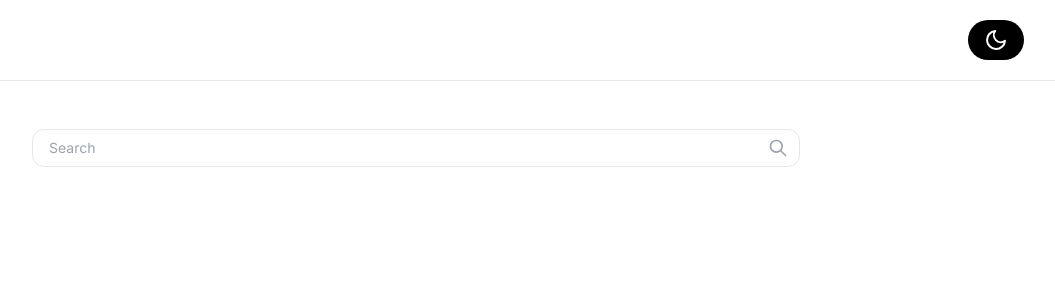
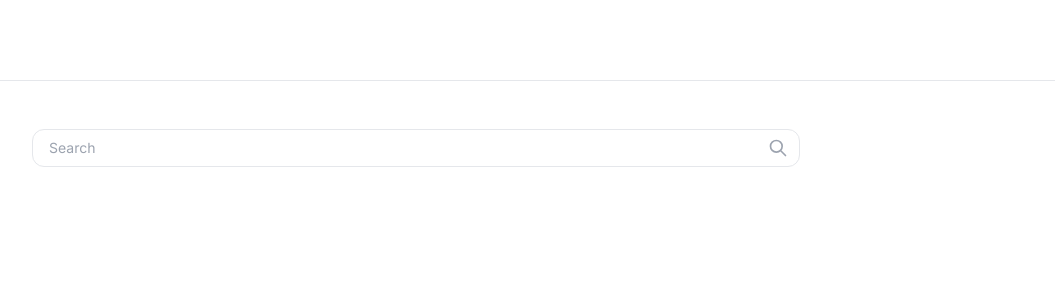
Before and after one commit to iglooe/dictionary, a Next.js app: page / in a window 1280 px wide. Shown: the top 300 px of the page, without its empty margins (224-1279 px from the left). Built offline with nearby package versions, Linux system fonts and the light colour scheme.

Commit message:
fixed icons

```diff
--- a/src/app/page.tsx
+++ b/src/app/page.tsx
@@ -79,7 +79,7 @@ export default function Home() {
             <div className="inline-flex items-center gap-2 list-none">
               <button
                 onClick={toggleTheme}
-                className="inline-flex items-center justify-center px-4 py-2 text-sm font-semibold text-white bg-black rounded-full group focus:outline-none focus-visible:outline-2 focus-visible:outline-offset-2 hover:bg-gray-700 active:bg-gray-800 active:text-white focus-visible:outline-black"
+                className="inline-flex items-center justify-center px-3 py-2 text-sm font-semibold bg-none rounded-full group focus:outline-none focus-visible:outline-2 focus-visible:outline-offset-2 hover:outline active:bg-gray-400 active:text-white focus-visible:outline-black"
               >
                 {theme === "light" ? (
                   <>
@@ -89,7 +89,24 @@ export default function Home() {
                       height="24"
                       viewBox="0 0 24 24"
                       fill="none"
-                      stroke="currentColor"
+                      stroke={getFillColor()}
+                      stroke-width="2"
+                      stroke-linecap="round"
+                      stroke-linejoin="round"
+                      id="moon"
+                    >
+                      <path d="M21 12.79A9 9 0 1 1 11.21 3 7 7 0 0 0 21 12.79z"></path>
+                    </svg>
+                  </>
+                ) : (
+                  <>
+                    <svg
+                      xmlns="http://www.w3.org/2000/svg"
+                      width="24"
+                      height="24"
+                      viewBox="0 0 24 24"
+                      fill="none"
+                      stroke={getFillColor()}
                       stroke-width="2"
                       stroke-linecap="round"
                       stroke-linejoin="round"
@@ -104,23 +121,6 @@ export default function Home() {
                       <line x1="21" y1="12" x2="23" y2="12"></line>
                       <line x1="4.22" y1="19.78" x2="5.64" y2="18.36"></line>
                       <line x1="18.36" y1="5.64" x2="19.78" y2="4.22"></line>
-                    </svg>
-                  </>
-                ) : (
-                  <>
-                    <svg
-                      xmlns="http://www.w3.org/2000/svg"
-                      width="24"
-                      height="24"
-                      viewBox="0 0 24 24"
-                      fill="none"
-                      stroke="currentColor"
-                      stroke-width="2"
-                      stroke-linecap="round"
-                      stroke-linejoin="round"
-                      id="moon"
-                    >
-                      <path d="M21 12.79A9 9 0 1 1 11.21 3 7 7 0 0 0 21 12.79z"></path>
                     </svg>
                   </>
                 )}
```
